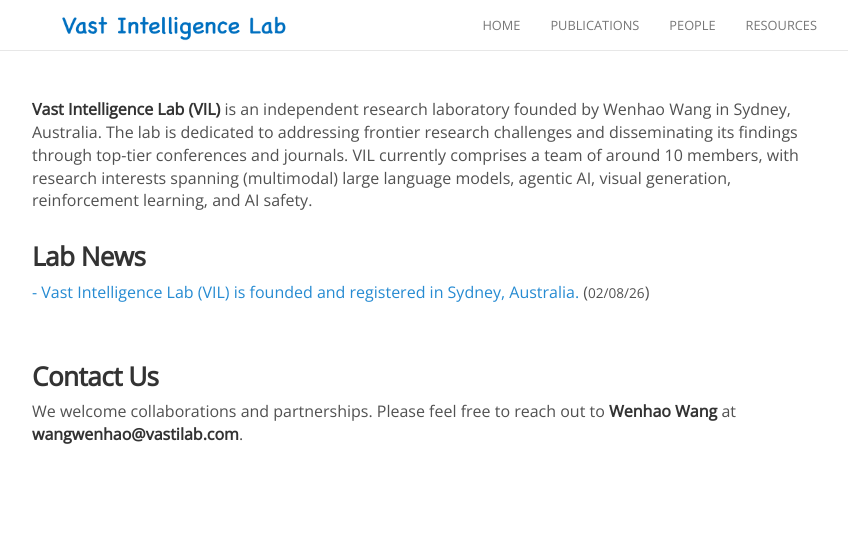
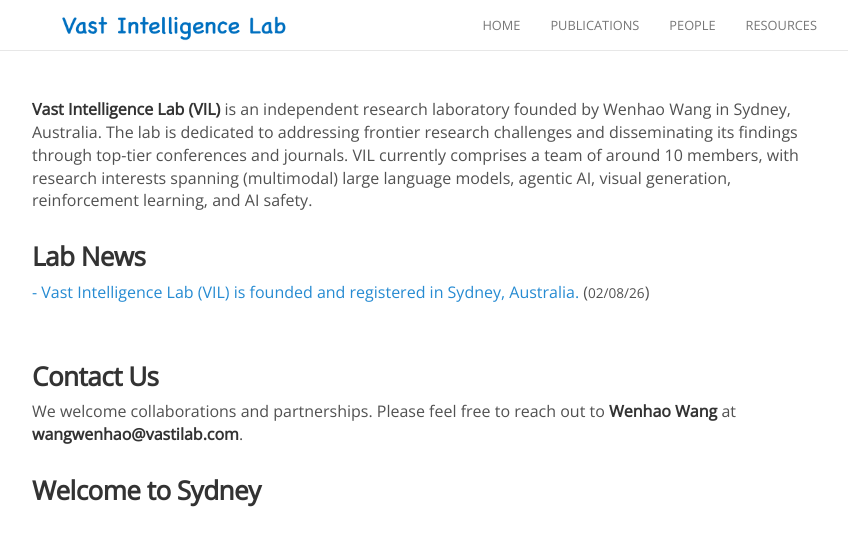
Before and after one commit to vastilab/vastilab.github.io, a Jekyll site: the page built from index.md, in a window 1280 px wide. Shown: the top 546 px of the page, without its empty margins (223-1071 px from the left). Built offline with Jekyll 4.4.1, drawn with Linux system fonts in a browser that asks for light colours; nearby versions of some CDN libraries; comment, search, counter and statistics services are not loaded.

Commit message:
Update index.md

```diff
--- a/index.md
+++ b/index.md
@@ -24,3 +24,5 @@ title: Vast Intelligence Lab
 
 ### Contact Us
 We welcome collaborations and partnerships. Please feel free to reach out to **Wenhao Wang** at **wangwenhao@vastilab.com**.
+
+### Welcome to Sydney
```
